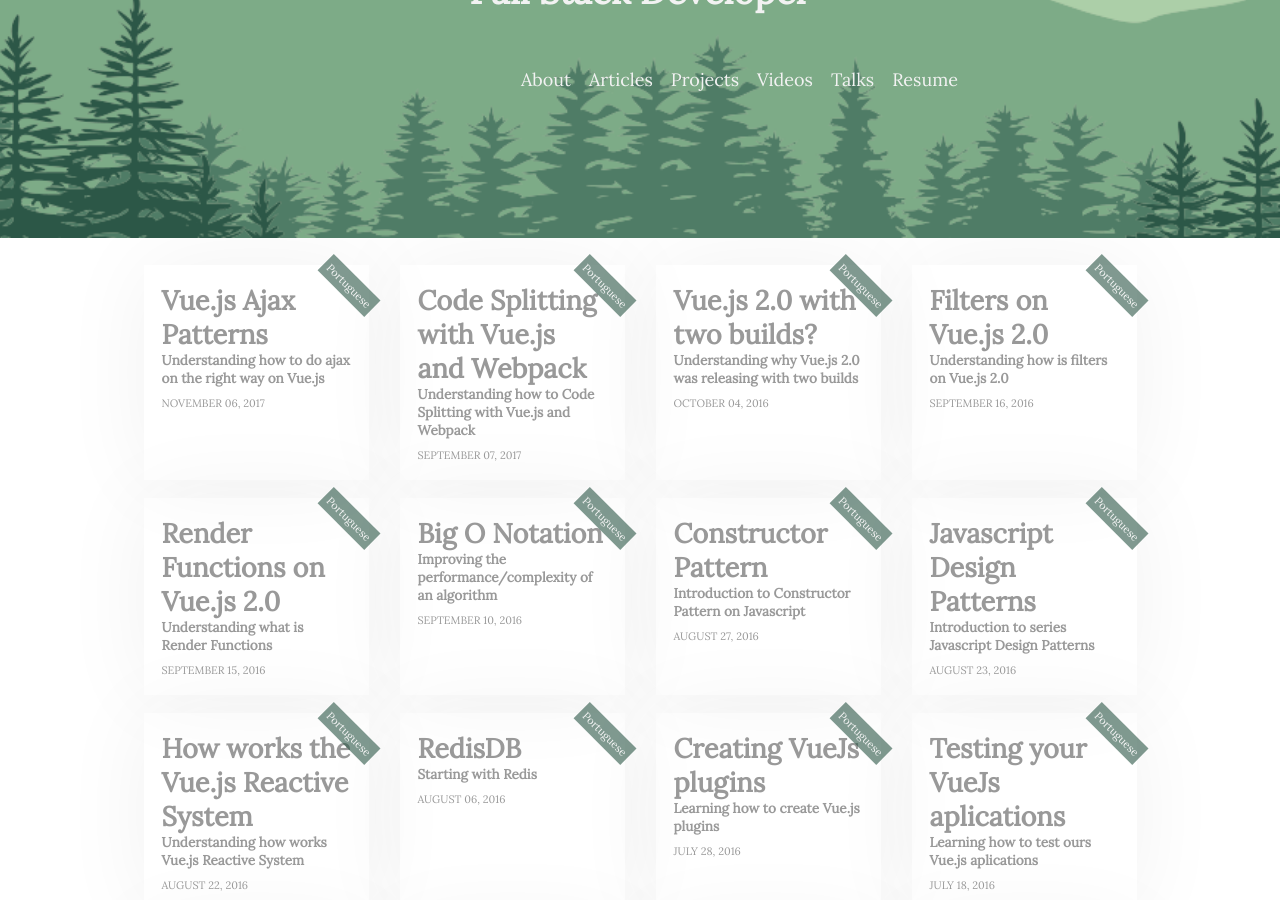
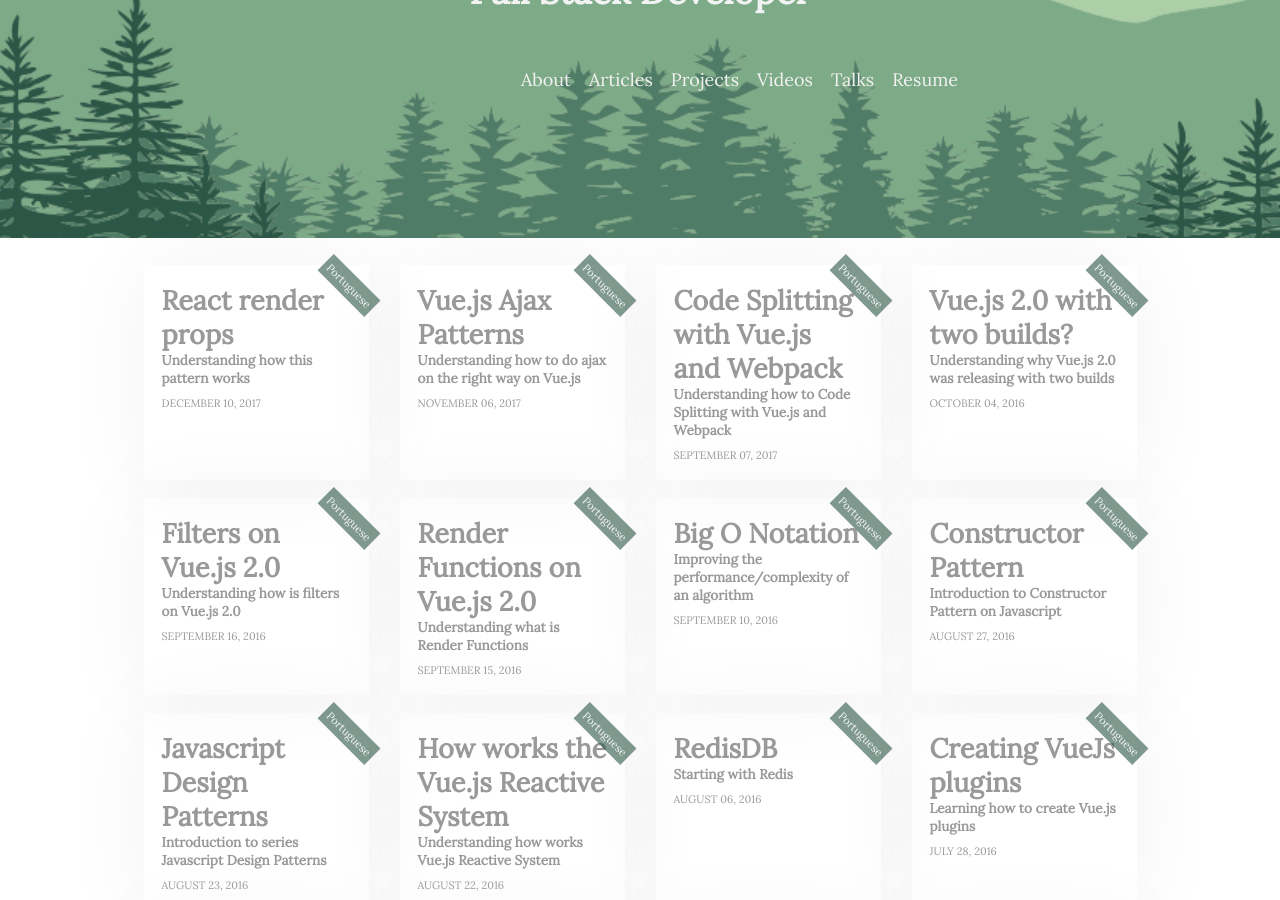
Before and after one commit to Halfeld/website, a Jekyll site: the page built from articles.html, in a window 1280 px wide and 900 px high, scrolled down 392 px. Built offline with Jekyll 4.4.1, drawn with Linux system fonts in a browser that asks for light colours; comment, search, counter and statistics services are not loaded.

Commit message:
Add more one article

```diff
--- a/_data/articles.yml
+++ b/_data/articles.yml
@@ -1,3 +1,9 @@
+
+- title: React render props
+  desc: Understanding how this pattern works
+  date: December 10, 2017
+  lang: Portuguese
+  url: https://medium.com/@stored/react-render-props-1abd2a04b020
 
 - title: Vue.js Ajax Patterns
   desc: Understanding how to do ajax on the right way on Vue.js
```
